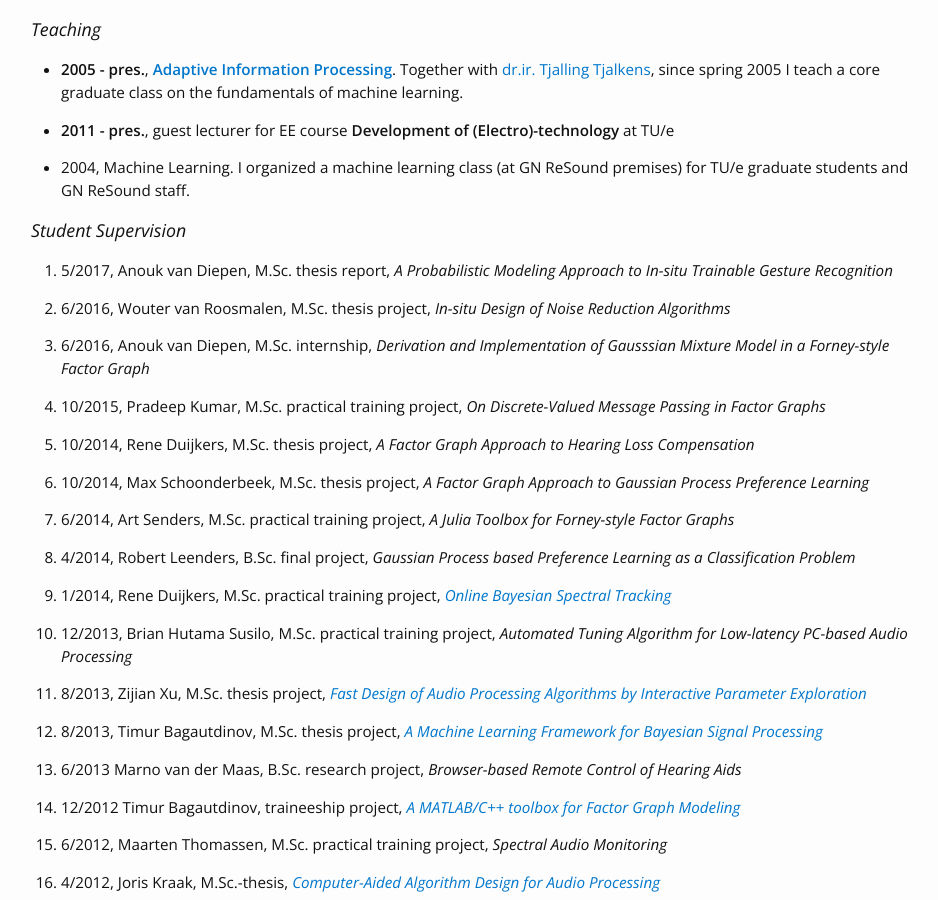
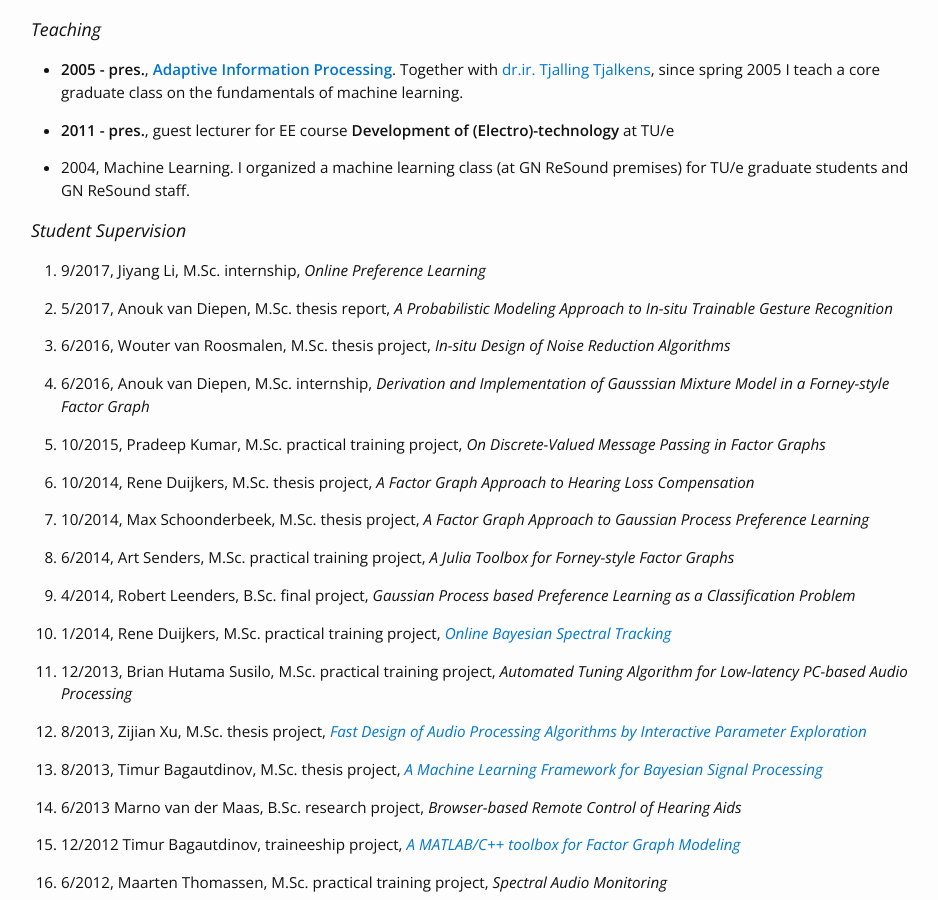
Before and after one commit to bertdv/bertdv.github.io, a Jekyll site: the page built from cv/bdevries-cv.md, in a window 1280 px wide and 900 px high, scrolled down 3907 px. Shown: the whole window, without its empty margins (164-1102 px from the left). Built offline with Jekyll 4.4.1, drawn with Linux system fonts in a browser that asks for light colours; some web fonts are replaced; our own code applies the rules of GitHub Pages for plain Markdown files.

Commit message:
updated c

```diff
--- a/cv/bdevries-cv.html
+++ b/cv/bdevries-cv.html
@@ -143,6 +143,7 @@ web <a href="http://bertdv.nl" class="uri">http://bertdv.nl</a></p>
 </ul>
 <h3 id="student-supervision">Student Supervision</h3>
 <ol style="list-style-type: decimal">
+<li><p>9/2017, Jiyang Li, M.Sc. internship, <em>Online Preference Learning</em></p></li>
 <li><p>5/2017, Anouk van Diepen, M.Sc. thesis report, <em>A Probabilistic Modeling Approach to In-situ Trainable Gesture Recognition</em></p></li>
 <li><p>6/2016, Wouter van Roosmalen, M.Sc. thesis project, <em>In-situ Design of Noise Reduction Algorithms</em></p></li>
 <li><p>6/2016, Anouk van Diepen, M.Sc. internship, <em>Derivation and Implementation of Gausssian Mixture Model in a Forney-style Factor Graph</em></p></li>
--- a/cv/bdevries-cv.md
+++ b/cv/bdevries-cv.md
@@ -195,6 +195,8 @@ Research at TU/e focusses on applications of Bayesian machine learning to person
 - 2004, Machine Learning. I organized a machine learning class (at GN ReSound premises) for TU/e graduate students and GN ReSound staff.
 
 ### Student Supervision
+
+1. 9/2017, Jiyang Li, M.Sc. internship, _Online Preference Learning_
 
 1. 5/2017, Anouk van Diepen, M.Sc. thesis report, _A Probabilistic Modeling Approach to In-situ Trainable Gesture Recognition_
 
```
Also changed, not shown: 4 other files.
